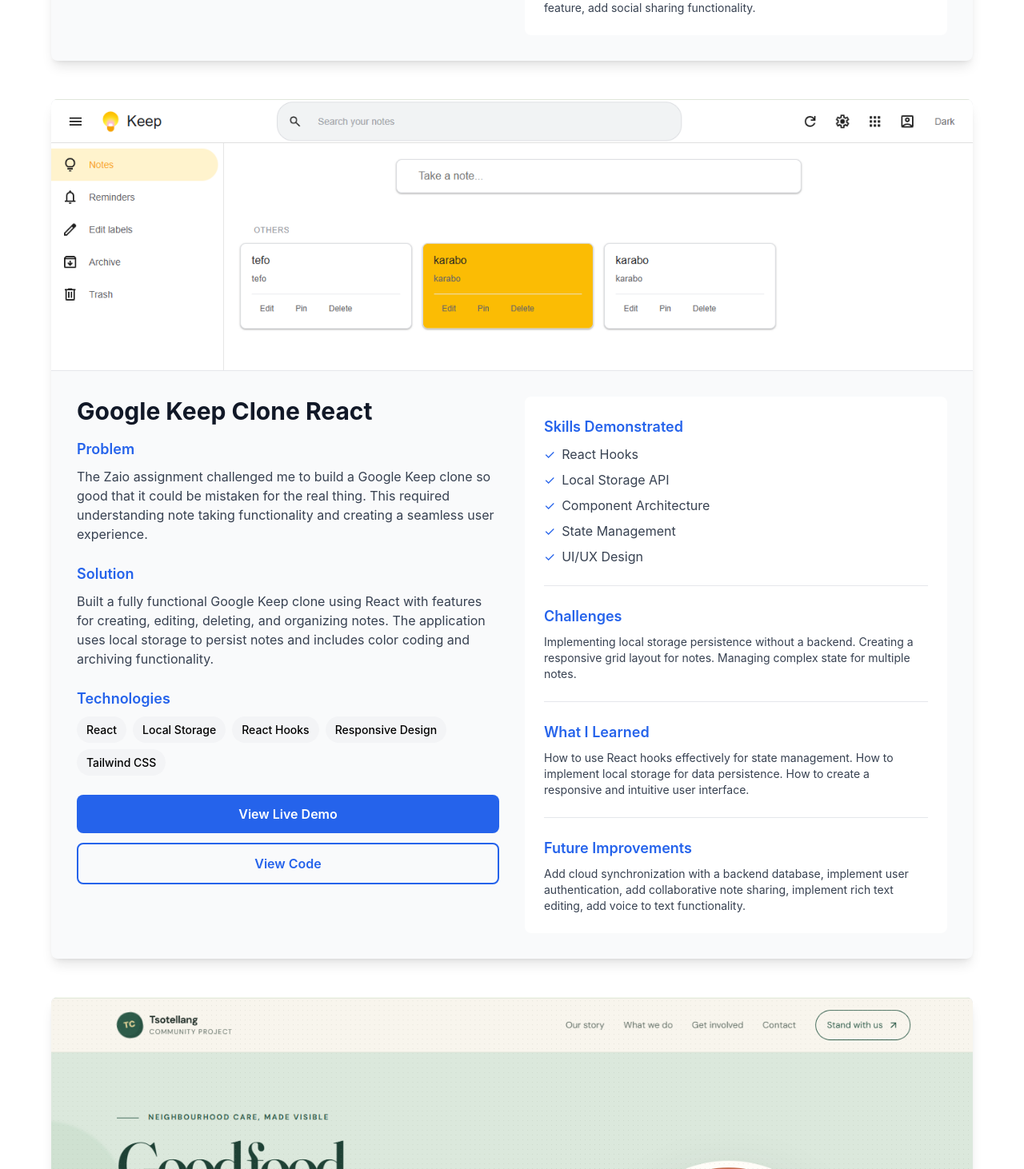
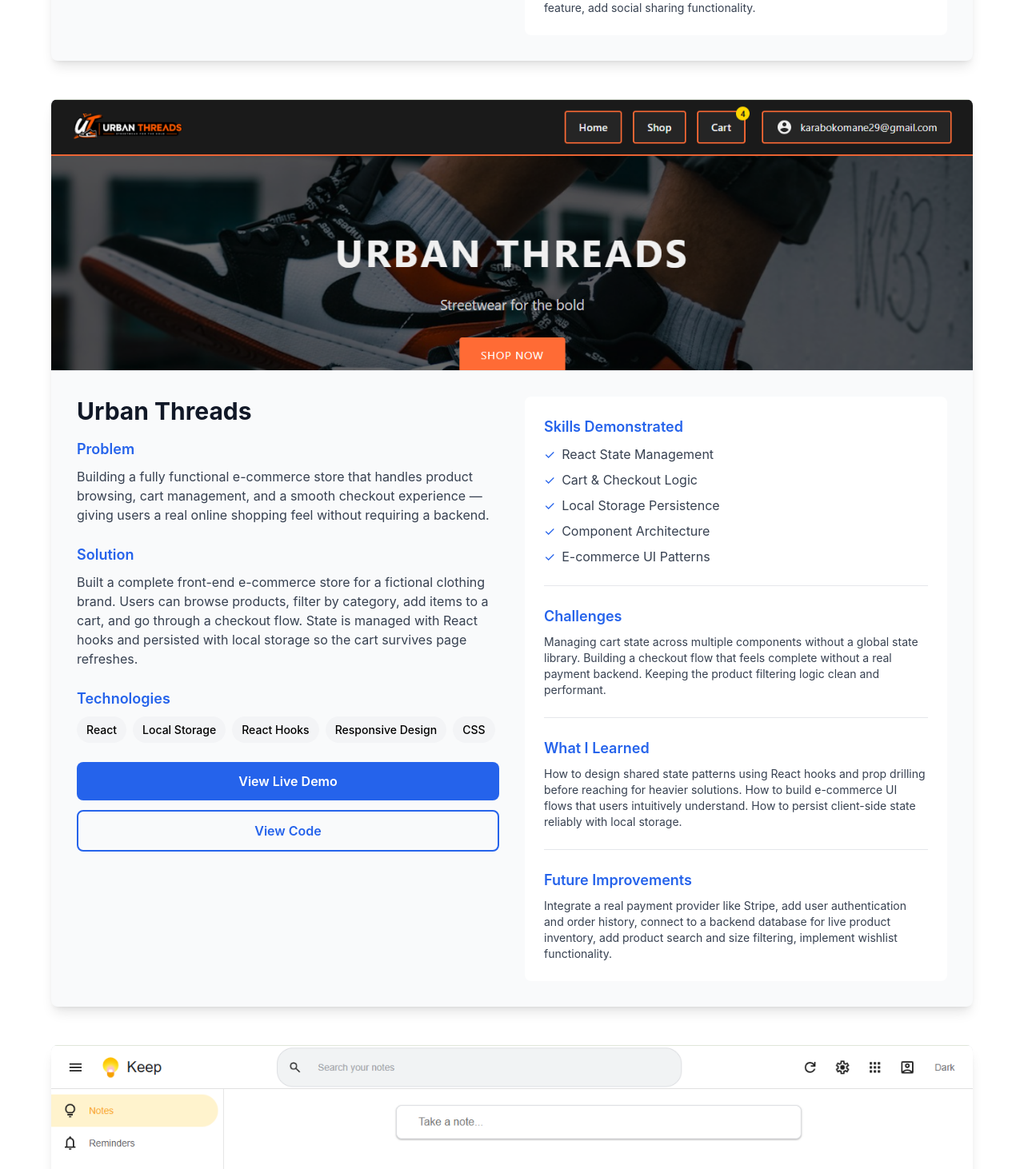
Before and after one commit to TefoKomane/tefo-portfolio-react, a React (Vite) app: page / in a window 1280 px wide. Shown: the part 8428-9890 px from the top of the page at 80% size. Built offline with nearby package versions, Linux system fonts and the light colour scheme.

Commit message:
Add Urban Threads e-commerce project with screenshot

```diff
--- a/src/data/portfolioData.js
+++ b/src/data/portfolioData.js
@@ -119,6 +119,26 @@
       improvements: "Add user authentication to save favorite movies, implement movie ratings and reviews, add filtering by genre and year, create a watchlist feature, add social sharing functionality.",
     },
     {
+      id: 5,
+      title: "Urban Threads",
+      problem: "Building a fully functional e-commerce store that handles product browsing, cart management, and a smooth checkout experience — giving users a real online shopping feel without requiring a backend.",
+      solution: "Built a complete front-end e-commerce store for a fictional clothing brand. Users can browse products, filter by category, add items to a cart, and go through a checkout flow. State is managed with React hooks and persisted with local storage so the cart survives page refreshes.",
+      technologies: ["React", "Local Storage", "React Hooks", "Responsive Design", "CSS"],
+      liveDemo: "https://tefo-urban-threads-online-store.netlify.app/",
+      github: "https://github.com/TefoKomane/tefo-urban-threads-online-store",
+      image: "/projects/urban-threads-preview.png",
+      skills: [
+        "React State Management",
+        "Cart & Checkout Logic",
+        "Local Storage Persistence",
+        "Component Architecture",
+        "E-commerce UI Patterns",
+      ],
+      challenges: "Managing cart state across multiple components without a global state library. Building a checkout flow that feels complete without a real payment backend. Keeping the product filtering logic clean and performant.",
+      learned: "How to design shared state patterns using React hooks and prop drilling before reaching for heavier solutions. How to build e-commerce UI flows that users intuitively understand. How to persist client-side state reliably with local storage.",
+      improvements: "Integrate a real payment provider like Stripe, add user authentication and order history, connect to a backend database for live product inventory, add product search and size filtering, implement wishlist functionality.",
+    },
+    {
       id: 2,
       title: "Google Keep Clone React",
       problem: "The Zaio assignment challenged me to build a Google Keep clone so good that it could be mistaken for the real thing. This required understanding note taking functionality and creating a seamless user experience.",
```
Also changed, not shown: public/projects/urban-threads-preview.png (added), 1 other file (tests, documents, lock files or other folders).
